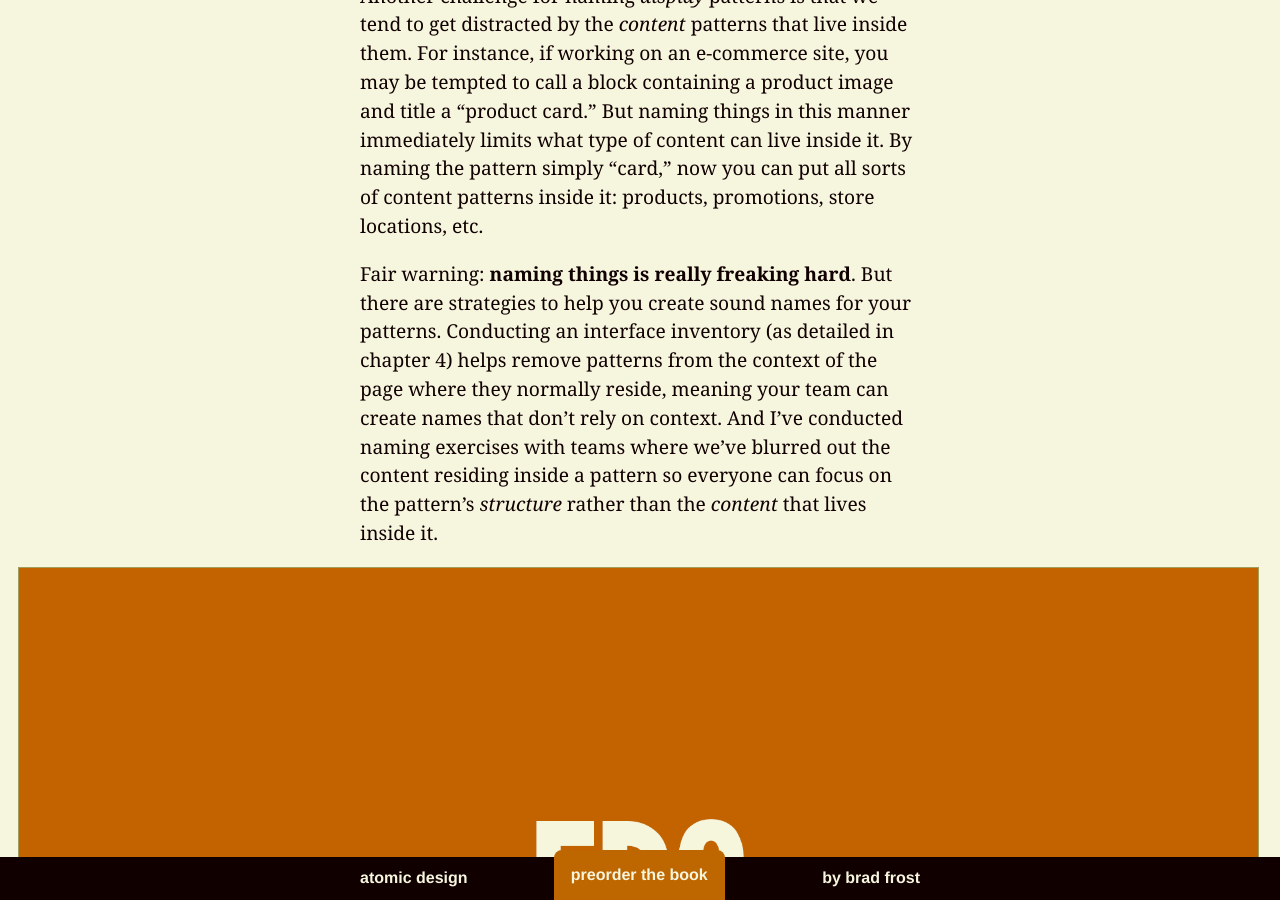
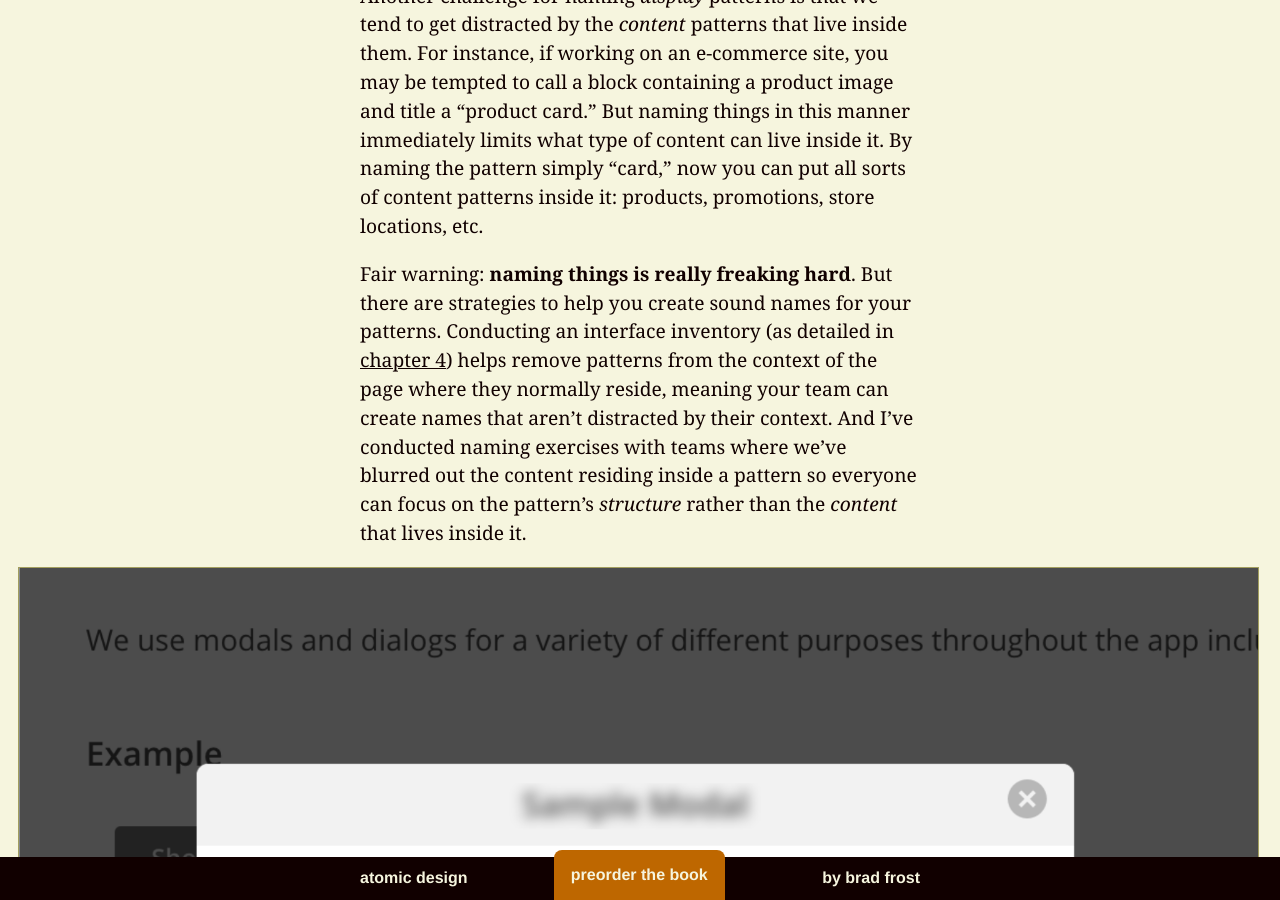
Before and after one commit to bradfrost/atomic-design, a Jekyll site: the page built from chapter-5.md, in a window 1280 px wide and 900 px high, scrolled down 29748 px. Built offline with Jekyll 4.4.1, drawn with Linux system fonts in a browser that asks for light colours.

Commit message:
Chapter 5 draft
Make it agnostic

```diff
--- a/chapter-5.md
+++ b/chapter-5.md
@@ -242,9 +242,9 @@ Because we establish UI patterns in the context of a broader page, it can be tem
 
 Another challenge for naming *display* patterns is that we tend to get distracted by the *content* patterns that live inside them. For instance, if working on an e-commerce site, you may be tempted to call a block containing a product image and title a "product card." But naming things in this manner immediately limits what type of content can live inside it. By naming the pattern simply "card," now you can put all sorts of content patterns inside it: products, promotions, store locations, etc.
 
-Fair warning: **naming things is really freaking hard**. But there are strategies to help you create sound names for your patterns. Conducting an interface inventory (as detailed in chapter 4) helps remove patterns from the context of the page where they normally reside, meaning your team can create names that don't rely on context. And I've conducted naming exercises with teams where we've blurred out the content residing inside a pattern so everyone can focus on the pattern's *structure* rather than the *content* that lives inside it.
+Fair warning: **naming things is really freaking hard**. But there are strategies to help you create sound names for your patterns. Conducting an interface inventory (as detailed in [chapter 4](/chapter-4/#show-dont-tell-the-power-of-interface-inventories)) helps remove patterns from the context of the page where they normally reside, meaning your team can create names that aren't distracted by their context. And I've conducted naming exercises with teams where we've blurred out the content residing inside a pattern so everyone can focus on the pattern's *structure* rather than the *content* that lives inside it.
 
-{% include figure.html src="../images/fpo.png" caption="When naming patterns, try blurring out their content so that your names reflect the patterns' structure rather than the content  that lives inside them." %}
+{% include figure.html src="../images/content/modal-blur.png" caption="When naming patterns, try blurring out their content so that your names reflect the patterns' structure rather than the content  that lives inside them." %}
 
 While naming things will always be a challenge, pattern names that are agnostic to context and content will be more portable, reusable, and versatile.
 
```
Also changed, not shown: images/content/modal-blur.png (added), 3 other files.
